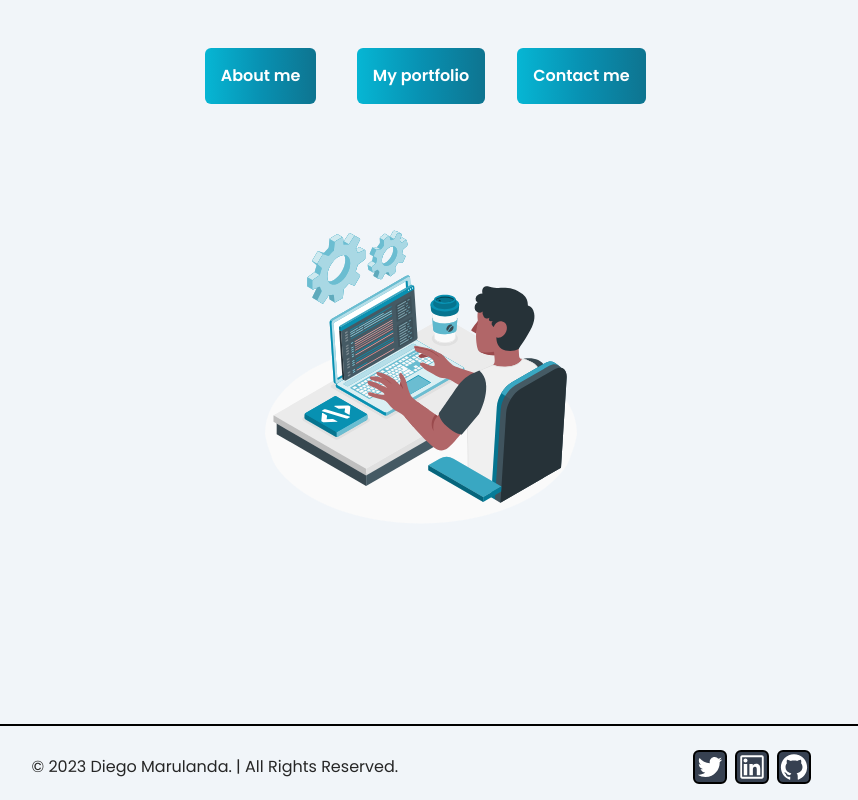
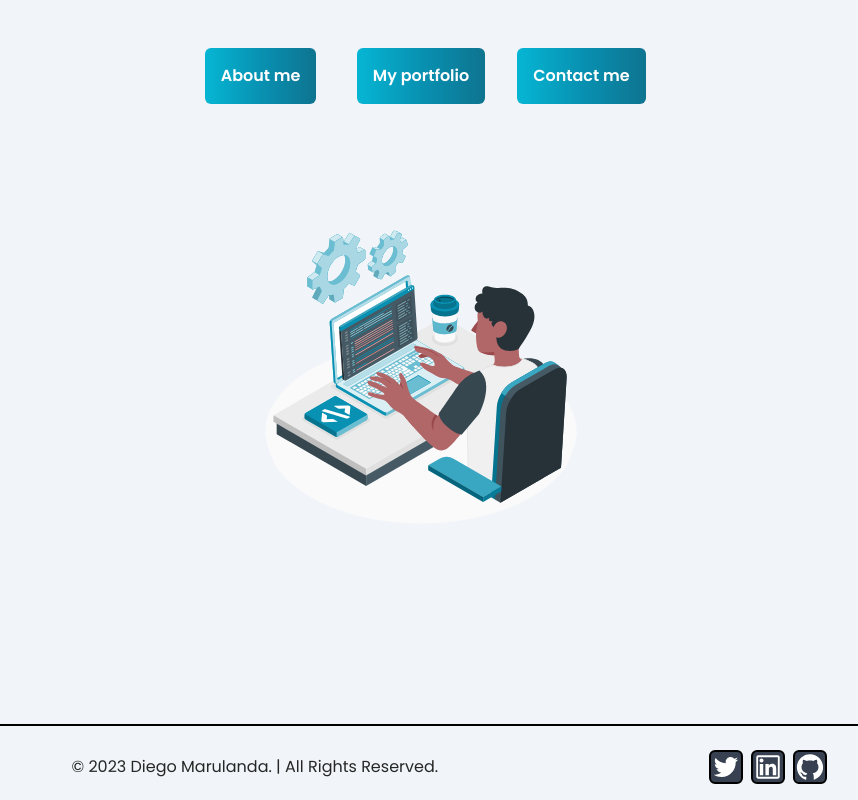
Before and after one commit to DiegoMarulandaB/Portfolio, a Next.js app: page / in a window 1280 px wide. Shown: the part 476-1276 px from the top of the page, without its empty margins (219-1077 px from the left). Built offline with nearby package versions, Linux system fonts and the light colour scheme.

Commit message:
fix: :fire: add_features_in_the_footer

```diff
--- a/src/components/Footer/Footer.tsx
+++ b/src/components/Footer/Footer.tsx
@@ -9,11 +9,11 @@ const Footer = () => {
     >
       <hr className="border border-black dark:border-white" />
       <div className="mx-auto p-4 flex flex-col items-center justify-center text-center md:flex-row md:justify-evenly">
-        <div className="flex flex-row items-center justify-start space-x-2   mt-2 mx-16 mr-16   text-neutral-800 dark:text-neutral-100">
+        <div className="flex flex-row items-center justify-start space-x-2   mt-2 mx-14 mr-14   text-neutral-800 dark:text-neutral-100">
           &copy; {new Date().getFullYear()} Diego Marulanda. | All Rights Reserved.
           <a href="/" className="hover:underline" />
         </div>
-        <div className="flex flex-row items-center justify-end space-x-2  mt-2  mx-16 mr-16">
+        <div className="flex flex-row items-center justify-end space-x-2  mt-2  mx-18 mr-18">
           <a href="https://twitter.com/DAMB1987" target="_blank" rel="noopener noreferrer">
             <AiOutlineTwitter
               className="icon  text-white bg-gray-700 dark:bg-gray-700 border-2 border-black dark:border-white rounded-md"
```
